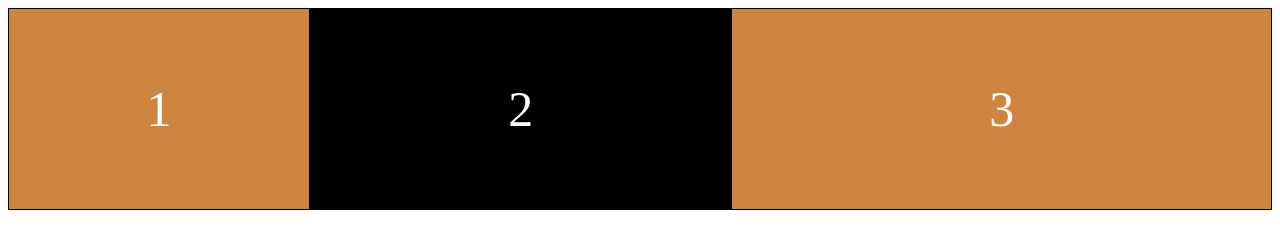
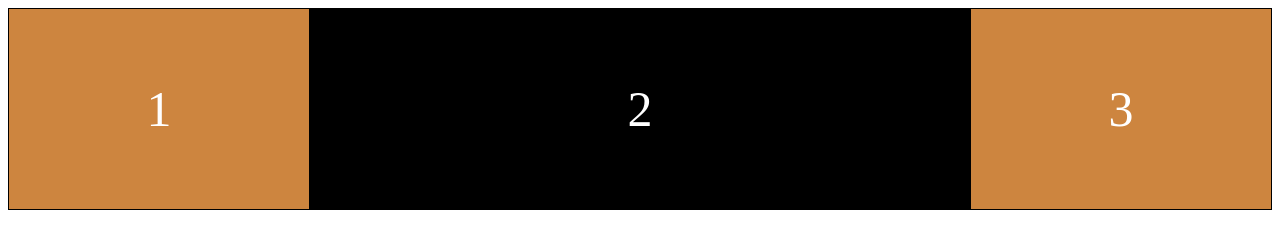
Before and after one commit to Jay1Koding/scss-masterclass, a plain HTML site: page index.html in a window 1280 px wide. Drawn offline with Linux system fonts and the light colour scheme.

Commit message:
flex-basis

```diff
--- a/style.css
+++ b/style.css
@@ -2,23 +2,22 @@
   display: flex;
   justify-content: space-around;
   height: 100vh;
+  width: 100%;
 }
 .child {
   border: 1px solid black;
+  flex-basis: 300px;
+  height: 200px;
+  background: peru;
+  color: white;
   font-size: 50px;
-  color: white;
-  width: 300px;
-  height: 200px;
-  background-color: peru;
   display: flex;
   justify-content: center;
   align-items: center;
+  align-content: flex-end;
 }
 
 .child:nth-child(2) {
   background: black;
-  flex-grow: 2;
+  flex-grow: 1;
 }
-.child:nth-child(3) {
-  flex-grow: 4;
-}
```
